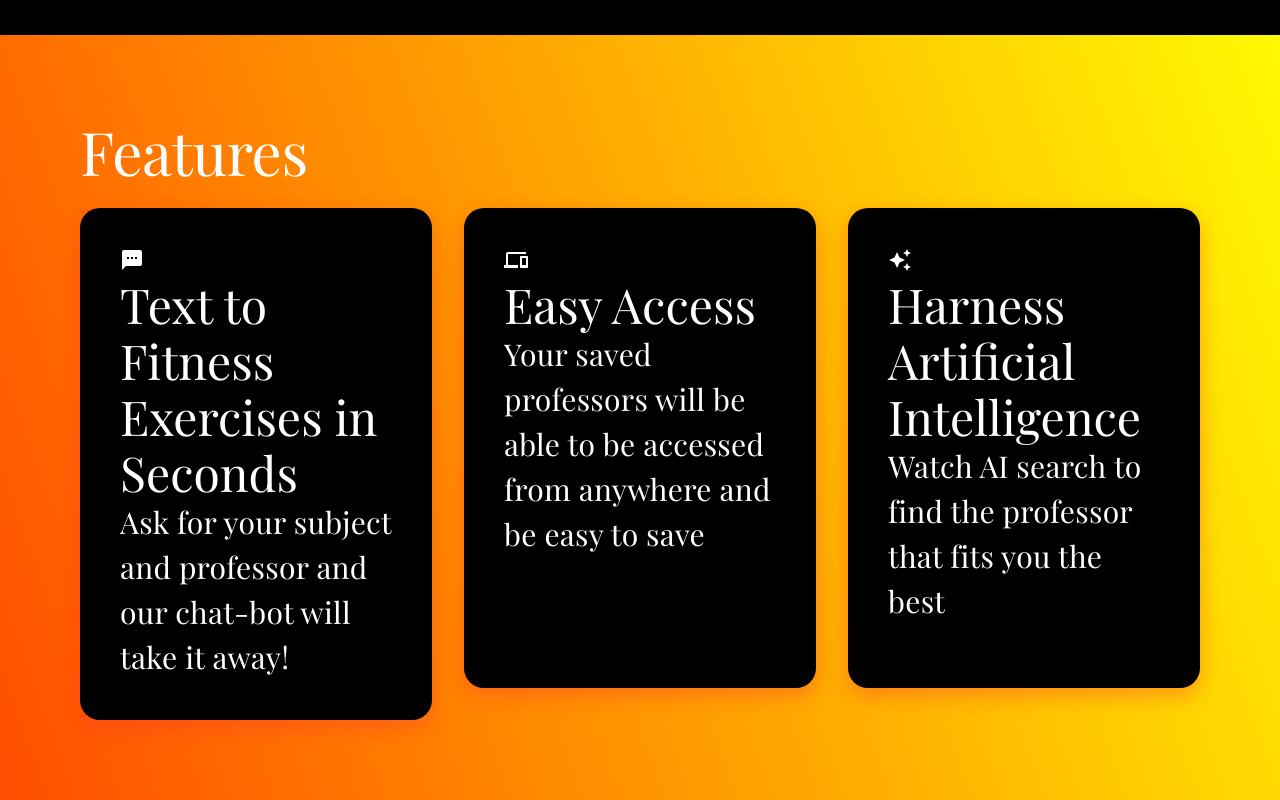
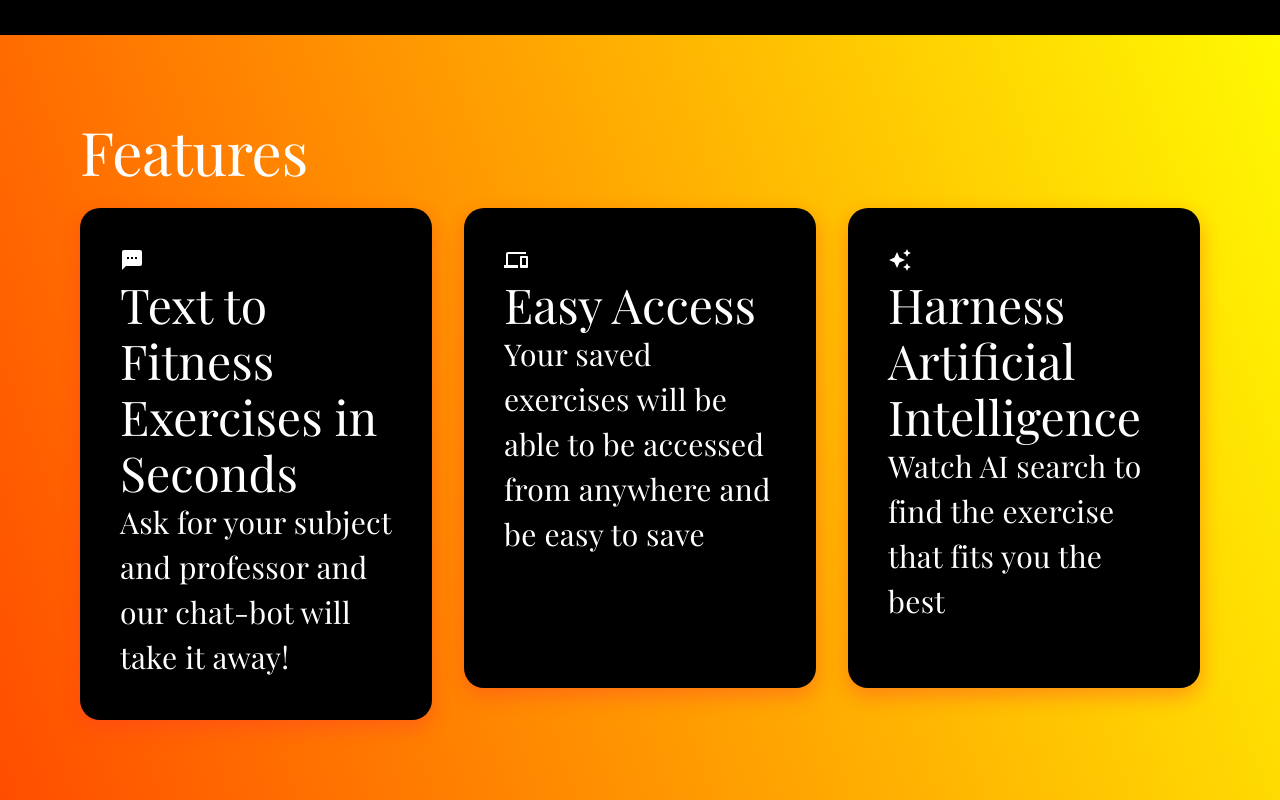
Before and after one commit to Shoheicode/fitness-app-project, a Next.js app: page / in a window 1280 px wide. Shown: the part 440-1240 px from the top of the page. Built offline with nearby package versions, Linux system fonts and the light colour scheme; no server answers; a web font is replaced by a local one.

Commit message:
Updated changes

```diff
--- a/app/page.js
+++ b/app/page.js
@@ -95,12 +95,12 @@ export default function Home() {
             <InfoCard
               icon={<DevicesIcon />}
               title="Easy Access"
-              subtitle="Your saved professors will be able to be accessed from anywhere and be easy to save"
+              subtitle="Your saved exercises will be able to be accessed from anywhere and be easy to save"
             />
             <InfoCard
               icon={<AutoAwesomeIcon />}
               title="Harness Artificial Intelligence"
-              subtitle="Watch AI search to find the professor that fits you the best"
+              subtitle="Watch AI search to find the exercise that fits you the best"
             />
           </Grid>
         </Box>
```
